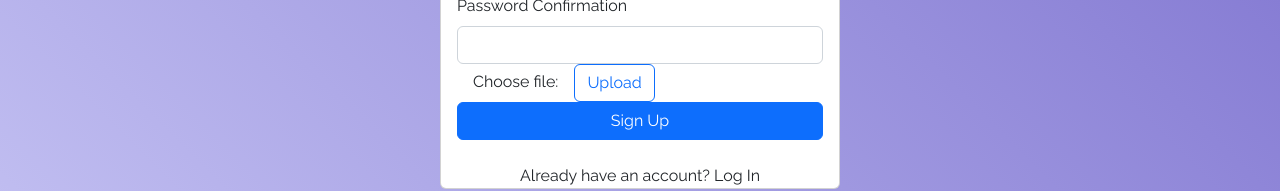
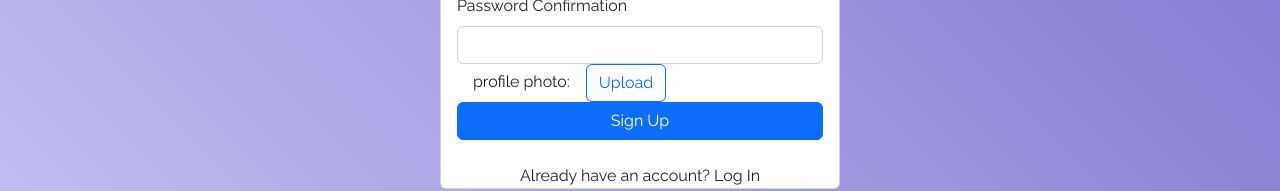
Before and after one commit to InternshipProject1-uwindsor22/authenticator-app, a React (Create React App) app: page / in a window 1280 px wide. Shown: the part 418-609 px from the top of the page. Built offline with nearby package versions, Linux system fonts and the light colour scheme.

Commit message:
Update RegisterPage.js

```diff
--- a/src/Pages/RegisterPage.js
+++ b/src/Pages/RegisterPage.js
@@ -47,7 +47,7 @@ export default function RegisterPage() {
               <Form.Label>Password Confirmation</Form.Label>
               <Form.Control type="password" ref={passwordConfirmRef} required />
             </Form.Group>
-            <label className="mx-3">Choose file: </label>
+            <label className="mx-3">profile photo: </label>
             <input className="d-none" type="file" />
             <button className="btn btn-outline-primary">Upload</button>
             <Button disabled={loading} className="w-100" type="submit">
```
